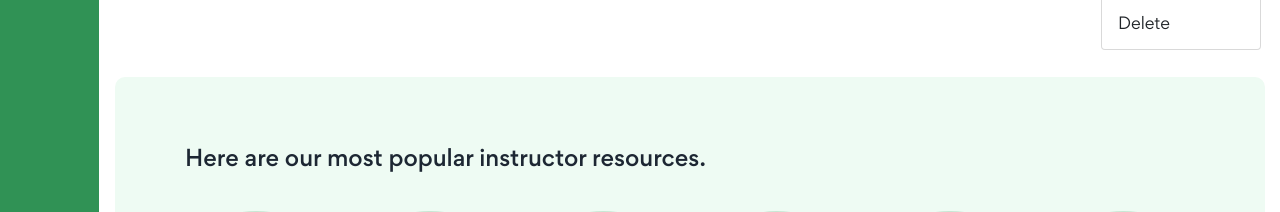
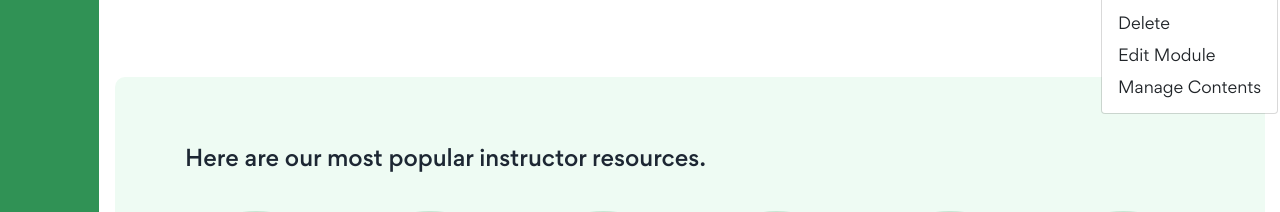
Before and after one commit to ibby360/edupty, a Django app: page /course/mine/ in a window 1280 px wide, after a click on "Action". Shown: the part 1083-1295 px from the top of the page. Run offline with Django 3.2, Linux system fonts and the light colour scheme; a user stored in the database is signed in; tables that the repository leaves empty hold one stand-in row (values such as "Sample post").

Commit message:
Add course content manage button

```diff
--- a/templates/courses/manage/course/courses-admin.html
+++ b/templates/courses/manage/course/courses-admin.html
@@ -99,6 +99,10 @@
                                             <ul class="dropdown-menu" aria-labelledby="dropdownMenuButton1">
                                               <li><a class="dropdown-item" href="{% url 'course_edit' course.slug %}">Edit</a></li>
                                               <li><a class="dropdown-item" href="{% url 'course_delete' course.slug %}">Delete</a></li>
+                                              <li><a class="dropdown-item" href="{% url 'course_module_update' course.slug %}">Edit Module</a></li>
+                                              {% if course.modules.count > 0 %}
+                                              <li><a class="dropdown-item" href="{% url 'module_content_list' course.modules.first.id %}">Manage Contents</a></li>
+                                              {% endif %}
                                             </ul>
                                         </div>
                                     </div>
```
